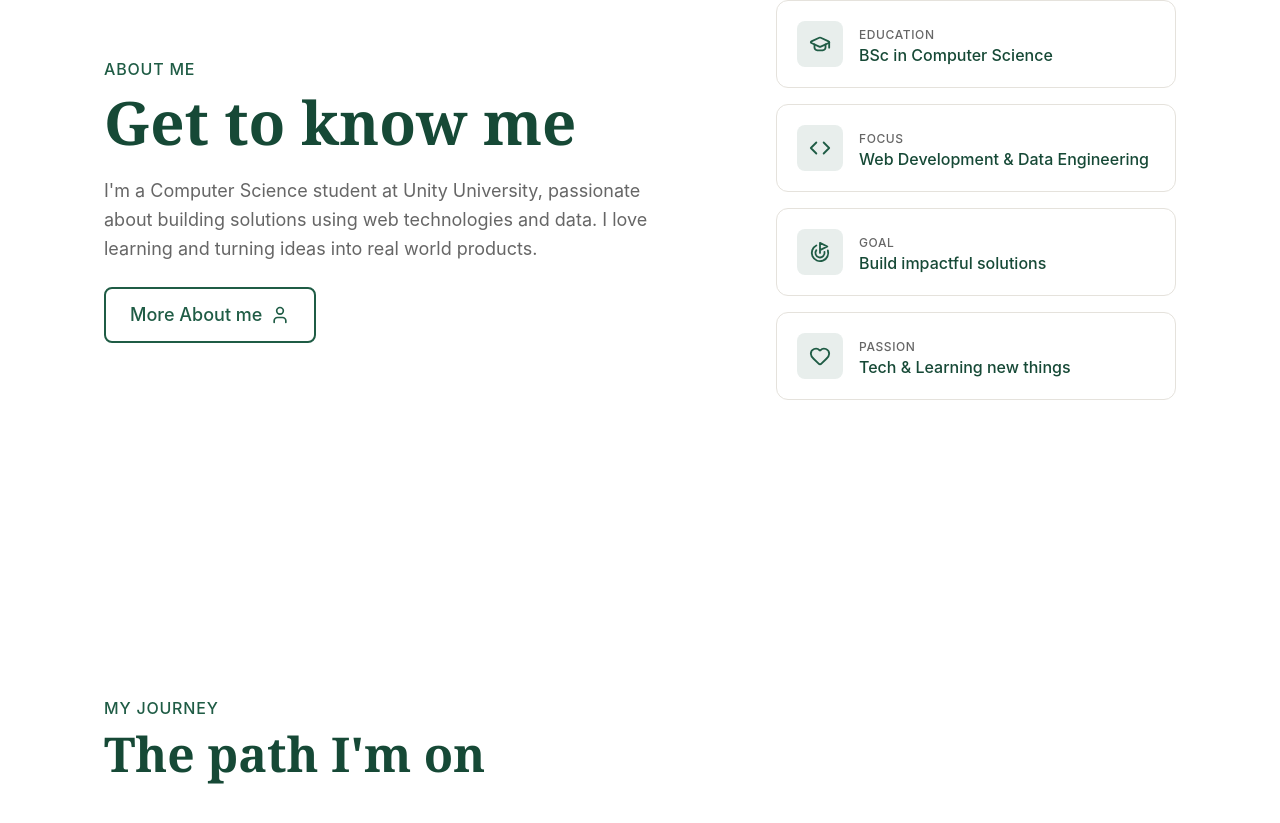
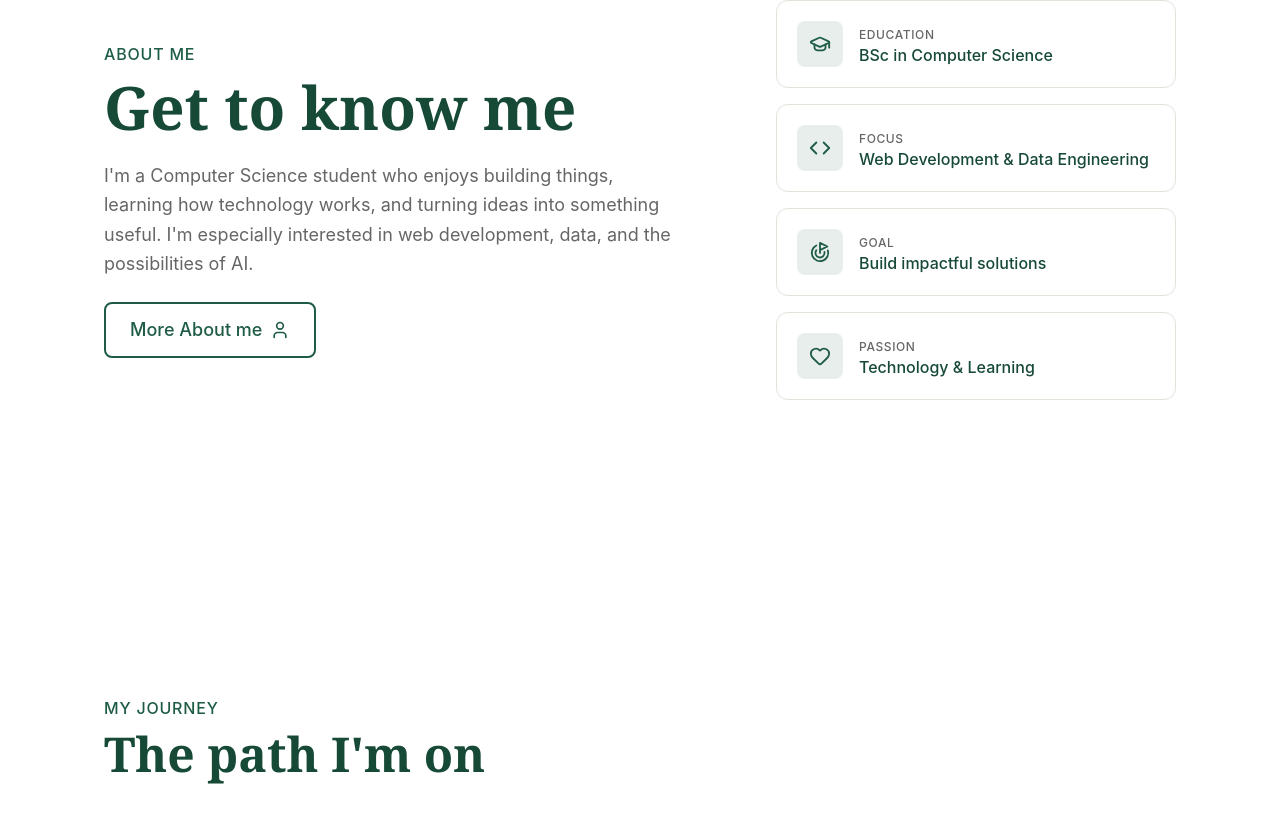
Before and after one commit to nathnaelashenafi/Portfolio, a React (Vite) app: page / in a window 1280 px wide. Shown: the part 1077-1900 px from the top of the page. Built offline with nearby package versions, Linux system fonts and the light colour scheme.

Commit message:
finished and fixed all issues

```diff
--- a/src/components/Logo.jsx
+++ b/src/components/Logo.jsx
@@ -1,10 +1,10 @@
 export function Logo() {
   return (
     <div className="flex items-center text-4xl font-medium relative">
-      <span className="relative inline-block">
+      <a href="#hero" className="relative inline-block">
         <span className="relative z-10">N</span>
         <span className="absolute inset-0 text-primary ml-[0.5rem]">A</span>
-      </span>
+      </a>
     </div>
   );
 }
--- a/src/sections/About.jsx
+++ b/src/sections/About.jsx
@@ -1,15 +1,30 @@
-import { Code, Goal, GraduationCap, Heart, User } from "lucide-react";
+import { useState } from "react";
+import { Code, Goal, GraduationCap, Heart, User, X } from "lucide-react";
 
 export function About() {
+  const [showMore, setShowMore] = useState(false);
+
   const highlights = [
     {
       icon: GraduationCap,
       label: "Education",
       value: "BSc in Computer Science",
     },
-    { icon: Code, label: "Focus", value: "Web Development & Data Engineering" },
-    { icon: Goal, label: "Goal", value: "Build impactful solutions" },
-    { icon: Heart, label: "Passion", value: "Tech & Learning new things" },
+    {
+      icon: Code,
+      label: "Focus",
+      value: "Web Development & Data Engineering",
+    },
+    {
+      icon: Goal,
+      label: "Goal",
+      value: "Build impactful solutions",
+    },
+    {
+      icon: Heart,
+      label: "Passion",
+      value: "Technology & Learning",
+    },
   ];
 
   return (
@@ -22,16 +37,20 @@ export function About() {
           <span className="text-primary text-sm sm:text-base font-medium tracking-wider uppercase">
             About Me
           </span>
+
           <h2 className="text-3xl sm:text-4xl md:text-5xl lg:text-6xl font-serif font-semibold text-primary-dark leading-tight mt-1">
             Get to know me
           </h2>
+
           <p className="text-base sm:text-lg text-muted max-w-xl mt-4 leading-relaxed">
-            I'm a Computer Science student at Unity University, passionate about
-            building solutions using web technologies and data. I love learning
-            and turning ideas into real world products.
+            I'm a Computer Science student who enjoys building things, learning
+            how technology works, and turning ideas into something useful. I'm
+            especially interested in web development, data, and the
+            possibilities of AI.
           </p>
-          <a
-            href="#"
+
+          <button
+            onClick={() => setShowMore(true)}
             className="group inline-flex items-center gap-2 mt-6 border-2 border-primary text-primary text-base sm:text-lg font-medium px-6 py-3 rounded-lg hover:bg-primary hover:text-white hover:scale-105 hover:shadow-lg transition-all duration-300"
           >
             More About me
@@ -39,7 +58,7 @@ export function About() {
               size={20}
               className="group-hover:translate-x-0.5 transition-transform duration-300"
             />
-          </a>
+          </button>
         </div>
 
         <div className="lg:col-span-2 grid grid-cols-1 sm:grid-cols-2 lg:grid-cols-1 gap-4">
@@ -51,10 +70,12 @@ export function About() {
               <div className="p-3 bg-primary/10 rounded-lg text-primary group-hover:bg-primary group-hover:text-white transition-colors duration-300 shrink-0">
                 <item.icon size={22} />
               </div>
+
               <div>
                 <span className="text-xs uppercase tracking-wider text-muted font-medium">
                   {item.label}
                 </span>
+
                 <p className="text-primary-dark font-medium text-sm sm:text-base leading-tight">
                   {item.value}
                 </p>
@@ -63,6 +84,70 @@ export function About() {
           ))}
         </div>
       </div>
+
+      {showMore && (
+        <div
+          className="fixed inset-0 z-50 flex items-center justify-center px-6 bg-black/50 backdrop-blur-sm"
+          onClick={() => setShowMore(false)}
+        >
+          <div
+            className="relative w-full max-w-2xl max-h-[85vh] overflow-y-auto bg-white rounded-2xl p-6 sm:p-8 shadow-2xl"
+            onClick={(e) => e.stopPropagation()}
+          >
+            <button
+              onClick={() => setShowMore(false)}
+              className="absolute top-4 right-4 p-2 rounded-full text-muted hover:text-primary-dark hover:bg-primary/10 transition-colors"
+              aria-label="Close"
+            >
+              <X size={22} />
+            </button>
+
+            <span className="text-primary text-sm font-medium tracking-wider uppercase">
+              A little more about me
+            </span>
+
+            <h3 className="text-3xl sm:text-4xl font-serif font-semibold text-primary-dark mt-2 pr-8">
+              Still learning, still building.
+            </h3>
+
+            <div className="mt-6 space-y-4 text-base text-muted leading-relaxed">
+              <p>
+                I'm currently studying Computer Science and spending a lot of my
+                time learning by building. For me, coding isn't just about
+                writing code. I enjoy taking an idea, figuring out how it could
+                work, and turning it into something people can actually use.
+              </p>
+
+              <p>
+                I started with the fundamentals of web development and have
+                gradually moved into React, modern frontend development, APIs,
+                and data engineering. Every project gives me something new to
+                learn, and I'm comfortable being a beginner when there's
+                something I don't know yet.
+              </p>
+
+              <p>
+                I'm also interested in data and AI. My long-term goal is to grow
+                into a strong developer and data professional while building
+                technology that solves real problems and creates value for
+                people.
+              </p>
+
+              <p>
+                I'm still early in my journey, but I'm focused on improving one
+                step at a time and turning what I learn into real projects.
+              </p>
+            </div>
+
+            <button
+              onClick={() => setShowMore(false)}
+              className="mt-7 px-5 py-2.5 rounded-lg bg-primary text-white font-medium hover:scale-105 transition-transform duration-300"
+            >
+              Close
+            </button>
+          </div>
+        </div>
+      )}
     </section>
   );
 }
--- a/src/sections/Hero.jsx
+++ b/src/sections/Hero.jsx
@@ -24,13 +24,16 @@ export function Hero() {
           </p>
 
           <div className="flex flex-wrap gap-4 mt-6">
-            <button className="group flex items-center gap-2 bg-primary text-white text-base sm:text-lg font-medium px-6 py-3 rounded-lg hover:bg-primary-dark transition-all duration-300 hover:scale-105 hover:shadow-lg">
+            <a
+              href="#projects"
+              className="group flex items-center gap-2 bg-primary text-white text-base sm:text-lg font-medium px-6 py-3 rounded-lg hover:bg-primary-dark transition-all duration-300 hover:scale-105 hover:shadow-lg"
+            >
               View my work
               <ArrowRight
                 className="group-hover:translate-x-1 transition-transform duration-300"
                 size={20}
               />
-            </button>
+            </a>
 
             <a
               href="/resume.pdf"
--- a/src/sections/Projects.jsx
+++ b/src/sections/Projects.jsx
@@ -6,7 +6,7 @@ export function Projects() {
     {
       label: "NexaAI",
       type: "Internship Practice",
-      live: "https://nexaai.netlify.app",
+      live: "https://nexaai-proj.netlify.app",
       github: "https://github.com/nathnaelashenafi/nexa-ai.git",
       technologies: ["HTML", "CSS", "JavaScript"],
       image: "/images/projects/nexaai.webp",
@@ -16,7 +16,7 @@ export function Projects() {
     {
       label: "DevFlow",
       type: "Internship Practice",
-      live: "https://devflow.netlify.app",
+      live: "https://natdevflow.netlify.app",
       github: "https://github.com/nathnaelashenafi/devflow.git",
       technologies: ["React", "HTML", "CSS", "JavaScript"],
       image: "/images/projects/preview.png",
@@ -26,7 +26,7 @@ export function Projects() {
     {
       label: "Weather App",
       type: "Practice Project",
-      live: "https://weather-app.netlify.app",
+      live: "https://natweather.netlify.app",
       github: "https://github.com/nathnaelashenafi/weather-app.git",
       technologies: ["React", "CSS", "JavaScript", "API"],
       image: "/images/projects/weatherapp.webp",
```
